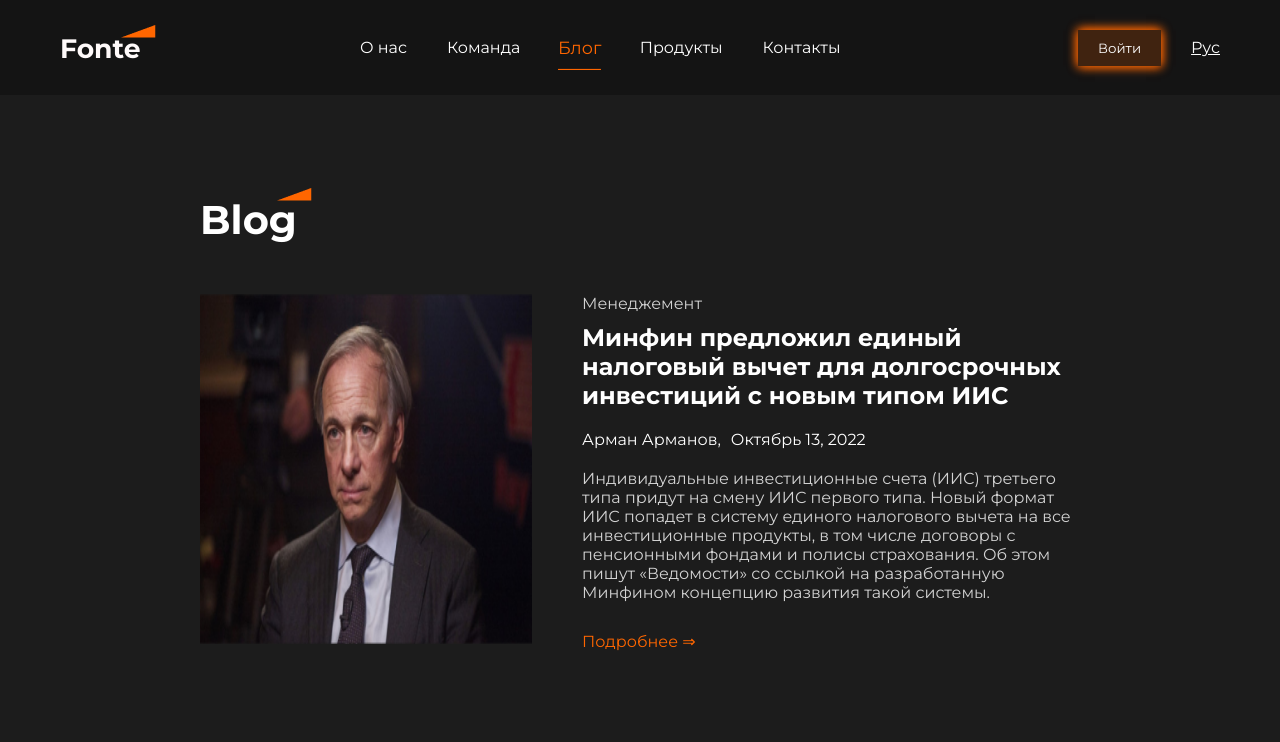
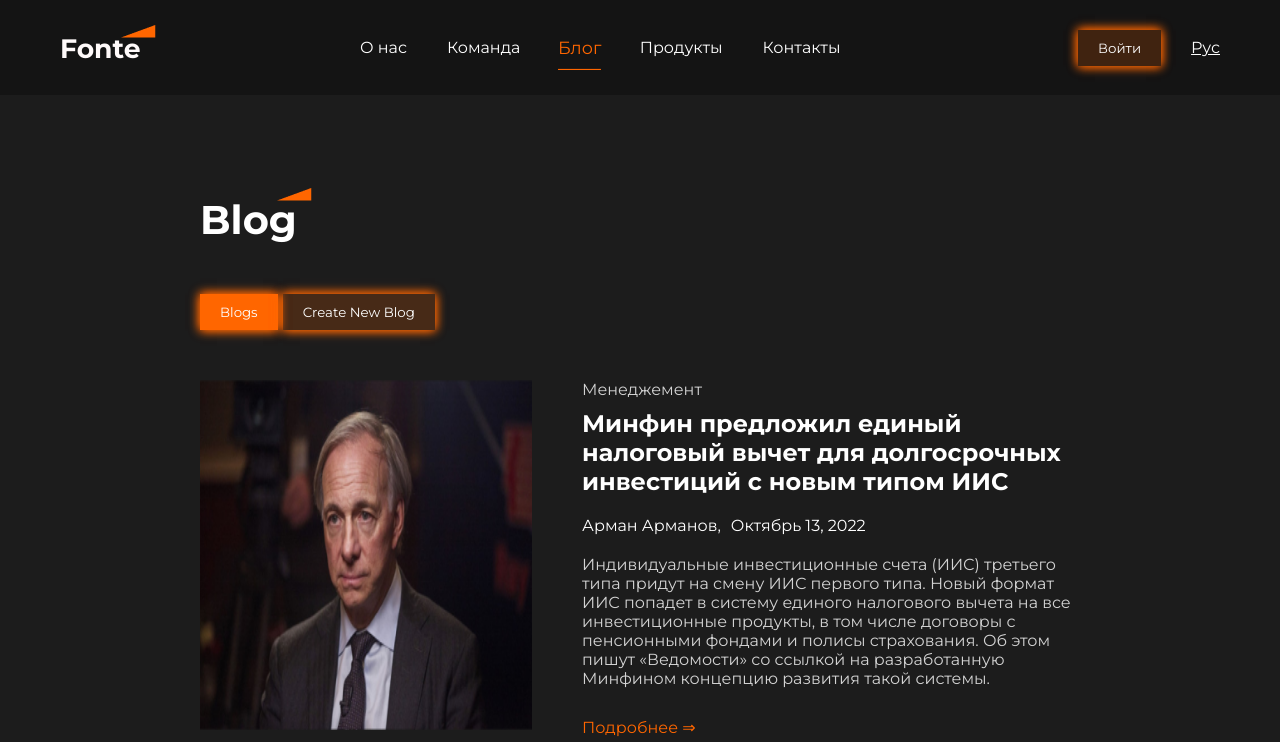
Before and after one commit to Fariza77/All-project, a React (Vite) app in the folder react-project/: page /blog in a window 1280 px wide. Shown: the top 742 px of the page. Built offline with nearby package versions, Linux system fonts and the light colour scheme.

Commit message:
blogs page & json-db MD file

```diff
--- a/react-project/src/components/Blog/index.jsx
+++ b/react-project/src/components/Blog/index.jsx
@@ -2,19 +2,41 @@ import './style.scss'
 import Heading from '../common/Heading'
 import blogJson from '../../db/blog.json'
 import Item from './Item.jsx';
-import { useEffect } from 'react'
+import { useEffect, useState } from 'react'
 
 function Blog(props) {
+    const [activePage, setActivePage] = useState('blogs');
+
     useEffect(() => {
         document.title = "Blog";
     }, []);
+
+
+    function activateSection(e) {
+        const { name } = e.target;
+        const btns = document.querySelectorAll(".blog-page-wrapper .action-btns button")
+        btns.forEach(btn => { btn.classList.remove("active") })
+        e.target.classList.add("active")
+        setActivePage(name)
+    }
+
 
     return (
         <div className="blog-page-wrapper">
             <Heading size={1}>Blog</Heading>
 
+            <div className="action-btns">
+                <button className="warning-btn active" name='blogs' onClick={activateSection}>
+                    Blogs
+                </button>
+                <button className="warning-btn" name='create' onClick={activateSection}>
+                    Create New Blog
+                </button>
+            </div>
 
-            {
+
+
+            {activePage === "blogs" ?
                 blogJson.map((item, index) => {
                     return (
                         <div key={index} className="item-wrapper">
@@ -22,6 +44,8 @@ function Blog(props) {
                         </div>
                     )
                 })
+                :
+                null
             }
         </div>
     )
--- a/react-project/src/components/Blog/style.scss
+++ b/react-project/src/components/Blog/style.scss
@@ -3,6 +3,19 @@
 .blog-page-wrapper {
   background-color: $dark-lighter;
   padding: 50px 350px;
+
+  .action-btns {
+    margin: 50px 0;
+
+    button.warning-btn {
+      margin-right: 5px;
+
+      &.active {
+        background-color: $warning;
+        color: white;
+      }
+    }
+  }
 
   .heading-wrapper {
     margin: 50px 0;
@@ -55,27 +68,32 @@
 @media (max-width: $xx-large-screen) {
   .blog-page-wrapper {
     padding: 50px 250px;
+
     .item-wrapper {
       grid-template-columns: 2fr 3fr;
       gap: 50px;
     }
   }
 }
+
 @media (max-width: $x-large-screen) {
   .blog-page-wrapper {
     padding: 50px 200px;
   }
 }
+
 @media (max-width: $large-screen) {
   .blog-page-wrapper {
     padding: 50px 100px;
   }
 }
+
 @media (max-width: $medium-screen) {
   .blog-page-wrapper {
     padding: 50px 50px;
   }
 }
+
 @media (max-width: $small-screen) {
   .blog-page-wrapper {
     padding: 25px;
```
Also changed, not shown: 1 other file (tests, documents, lock files or other folders).
